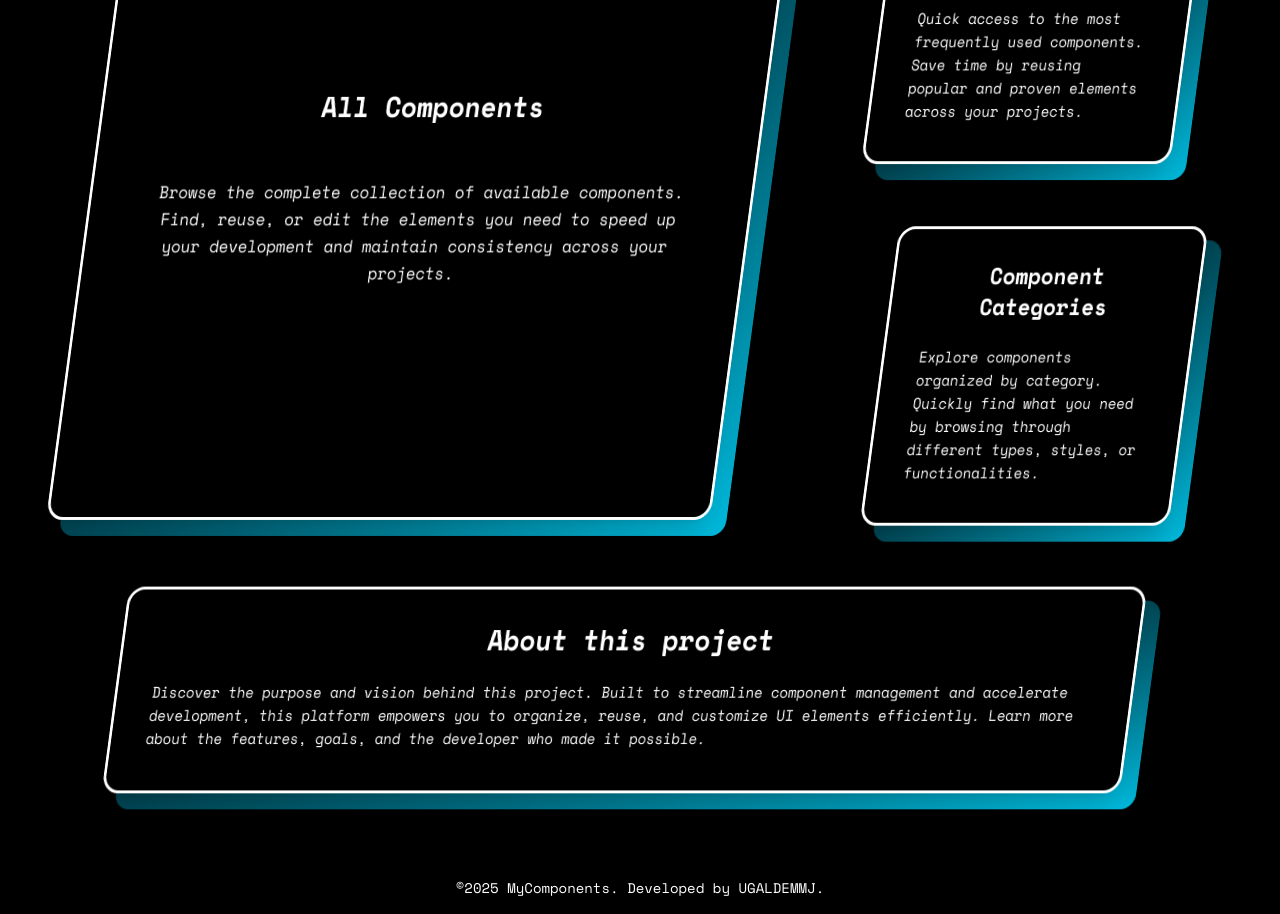
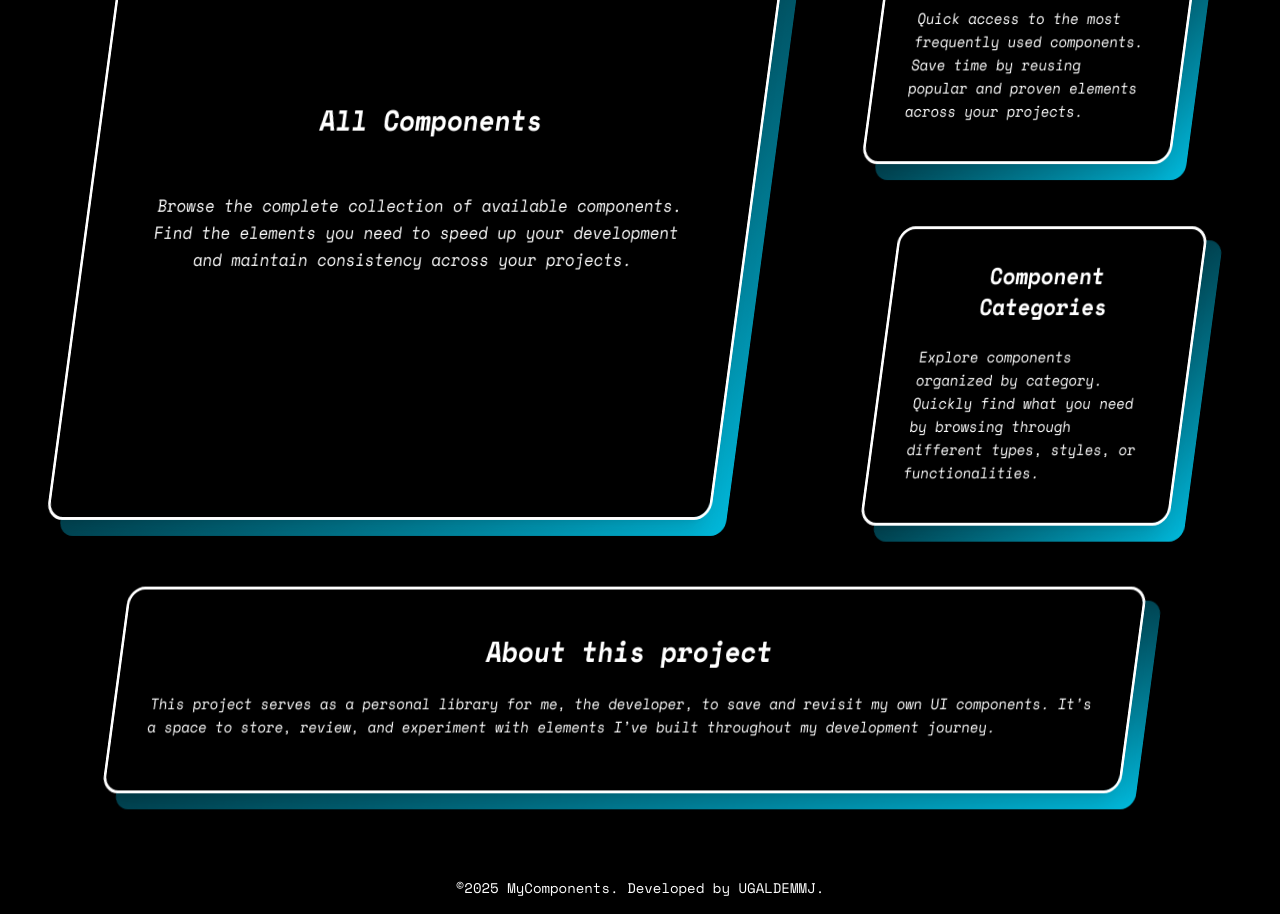
Before and after one commit to UGALDEMMJ/mycomponents-frontend, a React (Vite) app: page /dashboard in a window 1280 px wide. Shown: the part 240-1154 px from the top of the page. Built offline with nearby package versions, Linux system fonts and the light colour scheme.

Commit message:
Fixing front problems

```diff
--- a/src/pages/AddCategory.tsx
+++ b/src/pages/AddCategory.tsx
@@ -173,7 +173,7 @@ const AddCategory = () => {
           </div>
           {alert && (
             <div
-              className={`mt-4 p-2 rounded ${
+              className={`mt-4 p-2 rounded${
                 alert.error
                   ? "bg-red-200 text-red-800"
                   : "bg-green-200 text-green-800"
--- a/src/pages/Dashboard.tsx
+++ b/src/pages/Dashboard.tsx
@@ -33,8 +33,8 @@ const Dashboard: React.FC = () => {
               All Components
             </h2>
             <p className="text-lg text-white p-10">
-              Browse the complete collection of available components. Find,
-              reuse, or edit the elements you need to speed up your development
+              Browse the complete collection of available components.
+              Find the elements you need to speed up your development
               and maintain consistency across your projects.
             </p>
           </motion.div>
@@ -140,11 +140,7 @@ const Dashboard: React.FC = () => {
               About this project
             </h2>
             <p className="text-ms text-white p-2">
-              Discover the purpose and vision behind this project. Built to
-              streamline component management and accelerate development, this
-              platform empowers you to organize, reuse, and customize UI
-              elements efficiently. Learn more about the features, goals, and
-              the developer who made it possible.
+              This project serves as a personal library for me, the developer, to save and revisit my own UI components. It’s a space to store, review, and experiment with elements I’ve built throughout my development journey.
             </p>
           </motion.div>
         </div>
--- a/src/pages/Welcome.tsx
+++ b/src/pages/Welcome.tsx
@@ -18,10 +18,10 @@ gsap.registerPlugin(useGSAP, Observer, SplitText);
 
 const texts: Texts[] = [
   {
-    text: "Your personal UI component library.",
+    text: "Personal UI component library.",
   },
   {
-    text: "Store, preview, and organize reusable UI components with ease.",
+    text: "Use, and preview reusable UI components with ease.",
   },
   {
     text: "Discover components by categories, check out the most viewed ones.",
```
Also changed, not shown: 1 other file (tests, documents, lock files or other folders).
